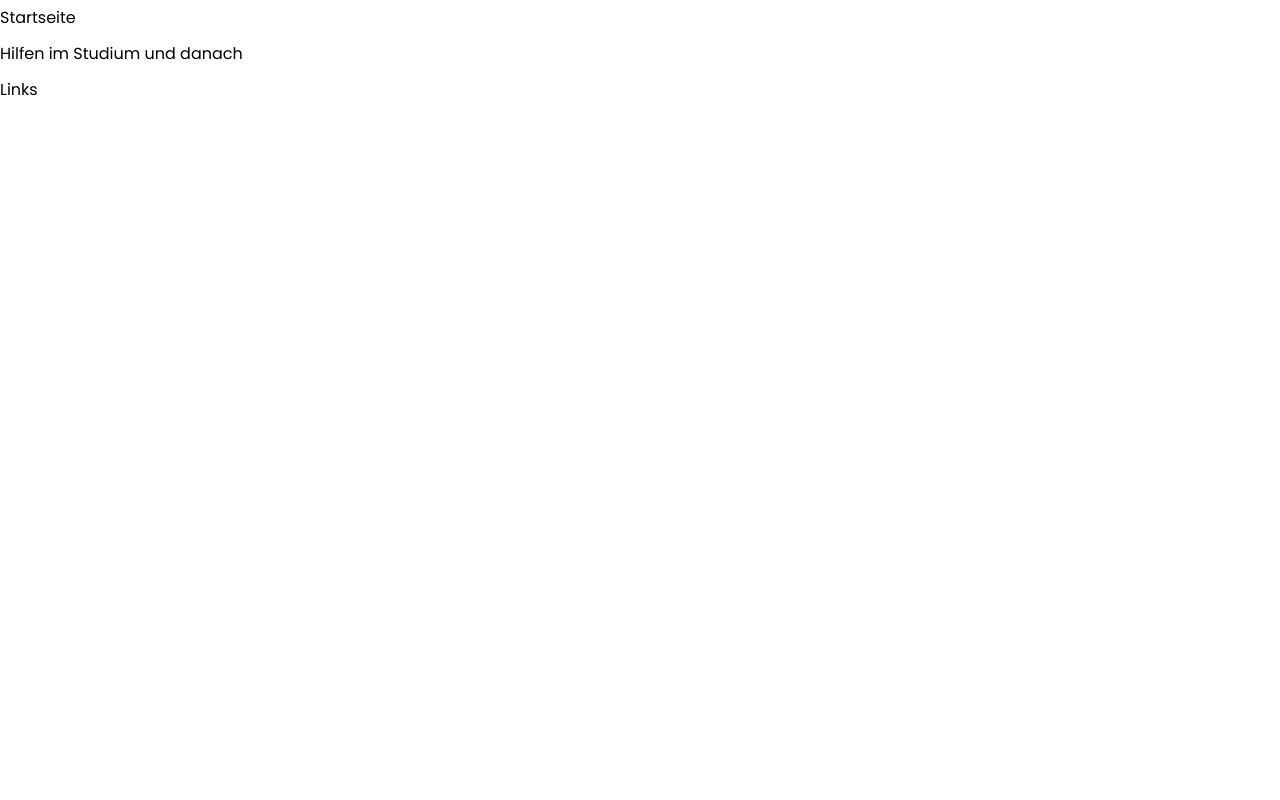
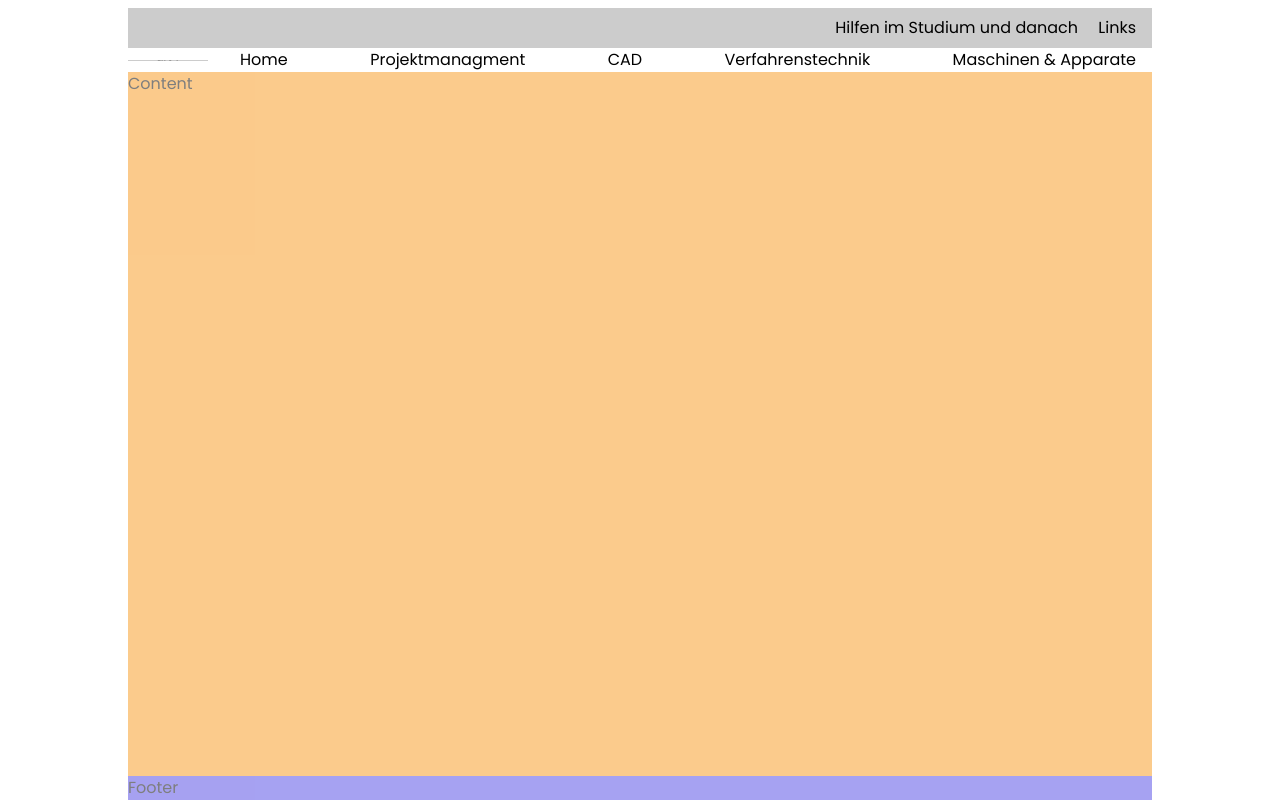
Before and after one commit to Linalaunepanda/wce, a plain HTML site: page index.html in a window 1280 px wide. Drawn offline with Linux system fonts and the light colour scheme; placeholder pictures from the web are drawn by us.

Commit message:
add layout

```diff
--- a/index.html
+++ b/index.html
@@ -17,16 +17,37 @@
   </head>
 
   <body>
-    <header>
-      <ul>
-        <li><a href="./index.html">Startseite</a></li>
-        <li>
-          <a href="./Hilfen im Studium und danach.html"
-            >Hilfen im Studium und danach</a
-          >
-        </li>
-        <li><a href="./Links.html">Links</a></li>
-      </ul>
-    </header>
+    <div class="container">
+      <!-- Header -->
+
+      <div class="page-navigation">
+        <div class="topbar">
+          <a href="#">Hilfen im Studium und danach</a>
+          <a href="#">Links</a>
+        </div>
+
+        <div class="main-nav">
+          <a class="logo" href="#">
+            <img
+              src="https://via.placeholder.com/80/0000FF/808080"
+              alt="WCE Logo Placeholder"
+            />
+          </a>
+          <nav>
+            <a href="#">Home</a>
+            <a href="#">Projektmanagment</a>
+            <a href="#">CAD</a>
+            <a href="#">Verfahrenstechnik</a>
+            <a href="#">Maschinen & Apparate</a>
+          </nav>
+        </div>
+      </div>
+
+      <!-- Content -->
+      <div class="main">Content</div>
+
+      <!-- Footer -->
+      <div class="footer">Footer</div>
+    </div>
   </body>
 </html>
--- a/resources/css/style.css
+++ b/resources/css/style.css
@@ -1,9 +1,60 @@
-/* Navigation 1*/
+body {
+  font-family: "Poppins";
+}
 
-li {
-  font-family: 'Poppins';
-  font-style: normal;
-  font-weight: 400;
-  font-size: 16px;
-  line-height: 36px;
+
+.container {
+  max-width: 1024px;
+  min-height: 100%;
+  margin: 0 auto;
+
+  display: flex;
+  flex-direction: column;
+  justify-content: space-between;
 }
+
+.page-navigation {
+  margin-top: 8px;
+}
+
+.page-navigation .topbar {
+  padding: 8px 16px;
+  text-align: right;
+  background: #ccc;
+}
+
+.page-navigation .topbar a {
+  margin-right: 16px;
+}
+
+.page-navigation .topbar a:last-child {
+  margin-right: 0;
+}
+
+.page-navigation .main-nav {
+  width: 100%;
+  display: flex;
+  align-items: center;
+}
+
+.page-navigation .main-nav .logo {
+  margin-right: 16px;
+}
+
+.page-navigation .main-nav nav {
+  display: flex;
+  justify-content: space-between;
+  padding: 0 16px;
+  flex-grow: 1;
+}
+
+.main {
+  background: #f8971a;
+  opacity: 0.5;
+  flex-grow: 1;
+}
+
+.footer {
+  background: #4f46e5;
+  opacity: 0.5;
+}
```
